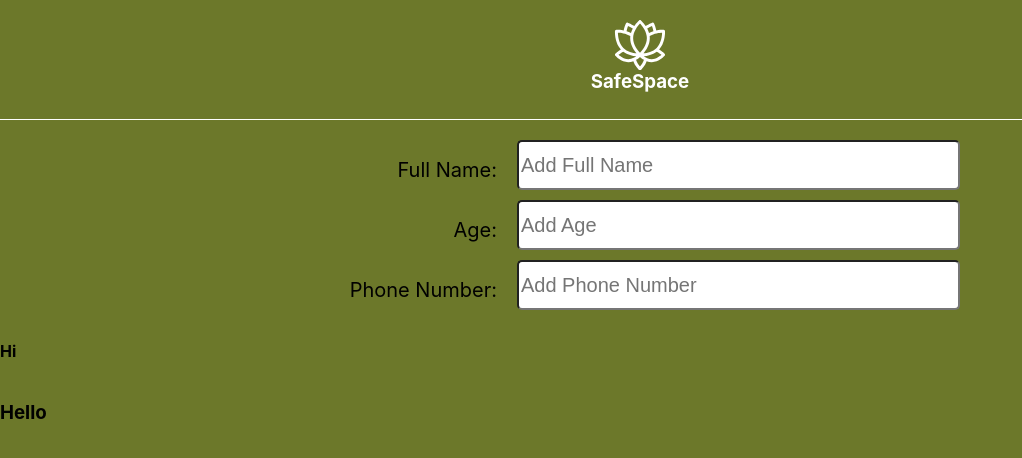
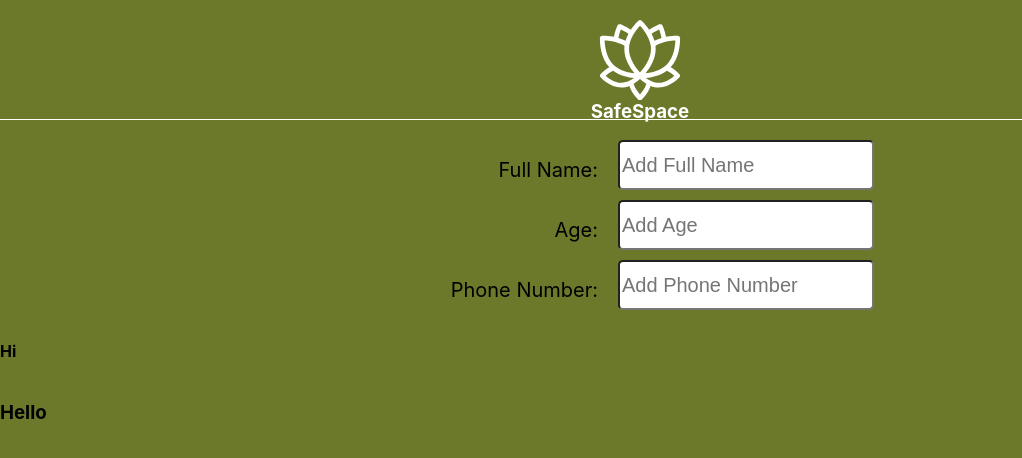
Before and after one commit to ktsune/safe-space-fe, a React (Create React App) app: page /check-in in a window 1280 px wide. Shown: the top 458 px of the page, without its empty margins (0-1022 px from the left). Built offline with nearby package versions, Linux system fonts and the light colour scheme.

Commit message:
Complete BasicInfoBranch general setup

```diff
--- a/src/BasicInfoForm/BasicInfoForm.css
+++ b/src/BasicInfoForm/BasicInfoForm.css
@@ -1,6 +1,7 @@
 .BasicInfoForm {
   width: 100%;
  display: flex;
+ justify-content: center;
   align-items: center;
   margin-top: 20px;
   display: inline-block;
@@ -21,7 +22,7 @@
   border-radius: 5px;
   margin-bottom: 10px;
   margin-left: 20px;
-  width: 75%;
+  width: 40%;
   font-size: 20px;
 }
 
--- a/src/Header/Header.css
+++ b/src/Header/Header.css
@@ -7,7 +7,7 @@
 }
 
 #lotus-header {
-  height: 50px;
+  height: 80px;
   margin-top: 20px;
 }
 
```
